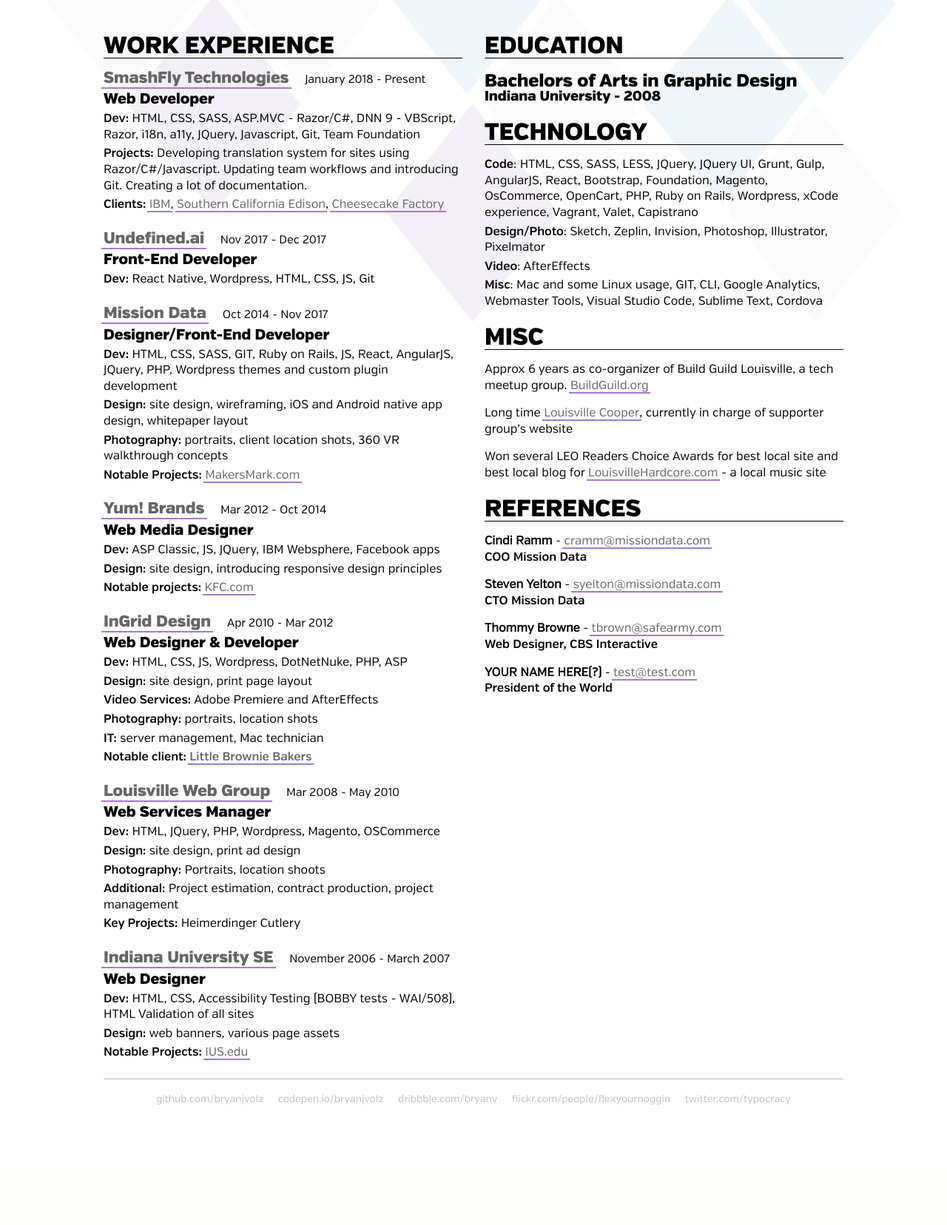
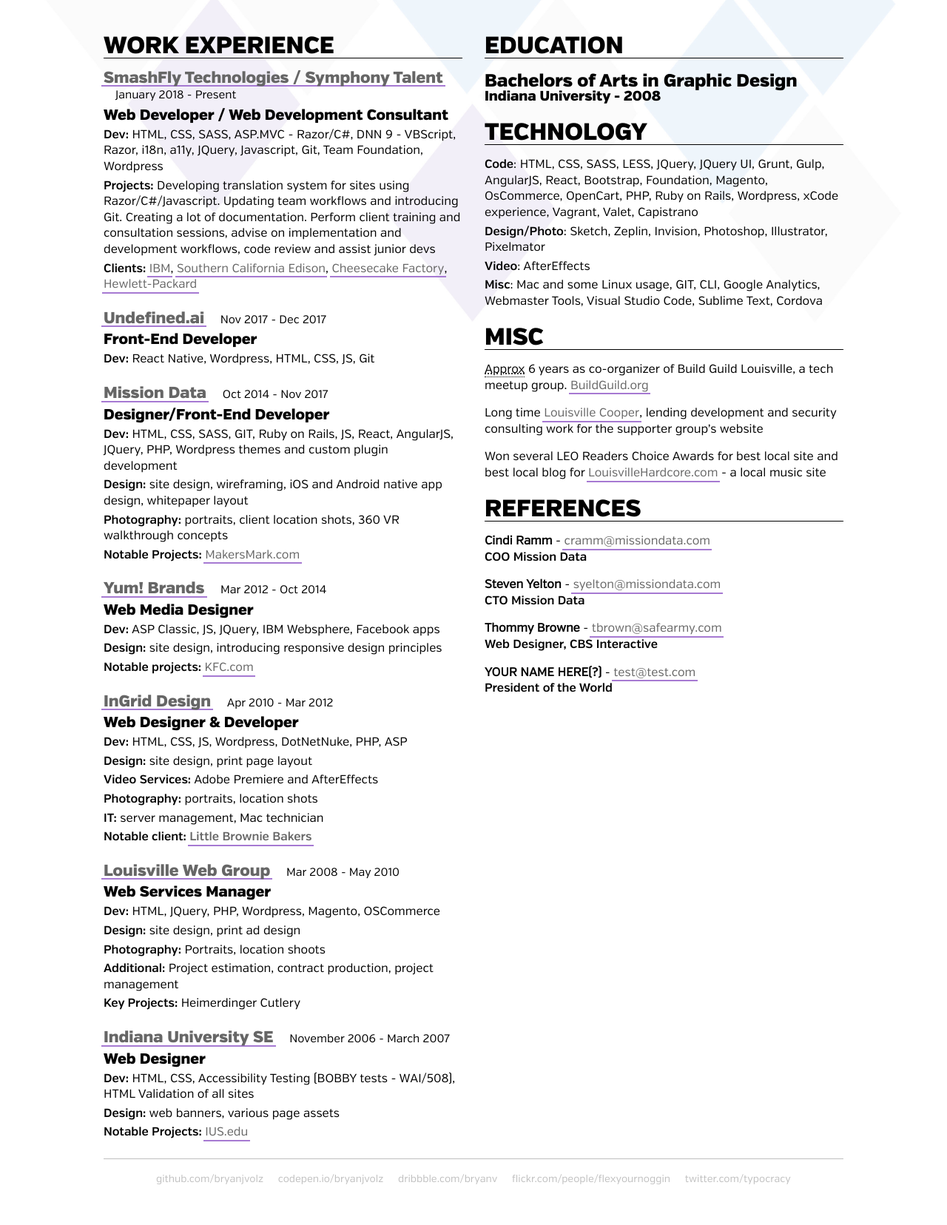
Before and after one commit to bryanjvolz/typocracy, a PHP site: page /resume/ in a window 1280 px wide. Shown: the part 192-1848 px from the top of the page at 74% size. Before the commit the page ends 1685 px from the top, so only its background shows below. Run offline with PHP 8.4, Linux system fonts and the light colour scheme.

Commit message:
Update resume, add OG tags, fix multi-line error with resume link hover effects

```diff
--- /dev/null
+++ b/css/partials/base/_functions.scss
@@ -0,0 +1,14 @@
+/**
+** Functions
+**/
+
+
+@function rem($pixels, $context: $font-size) {
+  @return #{$pixels/$context}rem;
+}
+
+
+@function get-color($color){
+  $color: map-get($colors-theme, $color);
+  @return $color;
+}
--- a/css/partials/base/_vars.scss
+++ b/css/partials/base/_vars.scss
@@ -1,6 +1,8 @@
 /* =============================================================================
 Variables
 ========================================================================== */
+
+$font-size: 16;
 
 $transition: .3s ease all;
 $transition-slow: .5s ease all;
@@ -18,3 +20,5 @@
 $verb-base:     'Verb', helvetica, arial, sans-serif;
 
 $resume-container: 1000px;
+
+$colors-theme : (black: #000000, white: #ffffff, lightGrey: #f1f1f1, lightGrey2: #F2E3C6, darkGrey: #353634, purple: rebeccapurple, red: #E6324B );
--- a/css/partials/modules/_homepage.scss
+++ b/css/partials/modules/_homepage.scss
@@ -3,12 +3,12 @@
 ========================================================================== */
 
 .home {
-  background: #353634 url('../img/goat-2014-sm.jpg') top center no-repeat fixed;
+  background: get-color(darkGrey) url('../img/goat-2014-sm.jpg') top center no-repeat fixed;
   font-family: $verb-base;
   background-size: cover;
 
   @media #{$bp-wide}{
-    background: #353634 url('../img/goat-2017.jpg') center center no-repeat fixed;
+    background: get-color(darkGrey) url('../img/goat-2017.jpg') center center no-repeat fixed;
   }
 
 
@@ -20,17 +20,17 @@
   }
 
   a:link {
-    color: #E6324B;
+    color: get-color(red);
   }
   a:hover{
-    color: darken(#E6324B,5%);
-    background-color: darken(#E6324B,20%);
+    color: darken(get-color(red),5%);
+    background-color: darken(get-color(red),20%);
   }
   a:visited {
-    color: darken(#E6324B,15%);
+    color: darken(get-color(red),15%);
   }
   a:visited:hover {
-    background-color: darken(#E6324B,40%);
+    background-color: darken(get-color(red),40%);
   }
 
   /**** Page elements ****/
@@ -38,7 +38,7 @@
   .info {
     animation: fadeIn 3s both;
     background: rgba(0,0,0,.65);
-    color: #F2E3C6;
+    color: get-color(lightGrey2);
     margin: 1.5em auto;
     padding: .5em;
     max-width: 450px;
--- a/css/partials/modules/_resume.scss
+++ b/css/partials/modules/_resume.scss
@@ -76,9 +76,9 @@
   }
 
   .col-md-6 {
-    min-height: 1px;
-    padding-left: 15px;
-    padding-right: 15px;
+    min-height: rem(1);
+    padding-left: rem(15);
+    padding-right: rem(15);
     position: relative;
 
     //@media screen and (min-width: $resume-container) {
@@ -90,23 +90,25 @@
 
   a:link, a:visited {
     color: #666;
+    display: inline-block;
     position: relative;
     text-decoration: none;
 
     &:hover {
-      color: #f1f1f1;
+      color: get-color(lightGrey);
 
       &:after {
-        background: rebeccapurple;
+        background: get-color(purple);
         height: 115%;
       }
     }
 
     &:after {
-      background: lighten(rebeccapurple,25%);
+      background: lighten(get-color(purple),25%);
       bottom: -1px;
       content: '';
-      min-height: 2px;
+      height: rem(2);
+      min-height: rem(2);
       left: -0.15em;
       position: absolute;
       transition: $transition-bounce;
@@ -120,7 +122,7 @@
   }
 
   h1 {
-    border-bottom: 1px solid black;
+    border-bottom: 1px solid get-color(black);
     line-height: 2rem;
     margin-bottom: 1rem;
   }
@@ -199,7 +201,7 @@
     padding: 0 .5rem;
 
     @media #{$bp-mid}{
-      display: inline-block
+      display: inline-block;
     }
   }
 }
@@ -216,6 +218,5 @@
 
   &:hover {
     color: rgba(40,40,40,1);
-
   }
 }
--- a/css/style.css
+++ b/css/style.css
@@ -1396,6 +1396,9 @@
 /* =============================================================================
 Variables
 ========================================================================== */
+/**
+** Functions
+**/
 /* =============================================================================
 Base Styling
 ========================================================================== */
@@ -1594,9 +1597,9 @@
     display: table;
     content: " "; }
   .resume .col-md-6 {
-    min-height: 1px;
-    padding-left: 15px;
-    padding-right: 15px;
+    min-height: 0.0625rem;
+    padding-left: 0.9375rem;
+    padding-right: 0.9375rem;
     position: relative; }
     @media screen and (min-width: 650px) {
       .resume .col-md-6 {
@@ -1604,6 +1607,7 @@
         width: 50%; } }
   .resume a:link, .resume a:visited {
     color: #666;
+    display: inline-block;
     position: relative;
     text-decoration: none; }
     .resume a:link:hover, .resume a:visited:hover {
@@ -1615,7 +1619,8 @@
       background: #a679d2;
       bottom: -1px;
       content: '';
-      min-height: 2px;
+      height: 0.125rem;
+      min-height: 0.125rem;
       left: -0.15em;
       position: absolute;
       -webkit-transition: all 600ms cubic-bezier(0.175, 0.885, 0.05, 1.75);
@@ -1625,7 +1630,7 @@
   .resume h1, .resume h2, .resume h3, .resume h4, .resume h5 {
     font-family: "verb_blackregular", helvetica, Arial, sans-serif; }
   .resume h1 {
-    border-bottom: 1px solid black;
+    border-bottom: 1px solid #000000;
     line-height: 2rem;
     margin-bottom: 1rem; }
   .resume .semibold {
--- a/css/style.scss
+++ b/css/style.scss
@@ -17,6 +17,7 @@
 @import 'partials/icomoon/icomoon';
 
 @import 'partials/base/vars';
+@import 'partials/base/functions';
 @import 'partials/base/base';
 @import 'partials/base/fonts';
 @import 'partials/base/animation';
--- a/gulpfile.js
+++ b/gulpfile.js
@@ -45,11 +45,10 @@
   });
 });
 
-
-
 // Watch
 gulp.task('sass:watch', function () {
   gulp.watch('./css/**/*.scss', ['sass']);
+  browserSync.reload();
  });
 
 // Watch files for changes, recompile/rebuild and reload the browser
--- a/package.json
+++ b/package.json
@@ -16,13 +16,13 @@
  "private": true,
  "homepage": "http://www.bryanvolz.com/",
  "dependencies": {
-  "browser-sync": "^2.24.7",
-  "gulp": "^4.0.0",
   "gulp-sass": "^4.0.2",
   "gulp-sourcemaps": "^2.6.4",
   "gulp-uglifycss": "^1.1.0"
  },
  "devDependencies": {
+  "browser-sync": "^2.26.7",
+  "gulp": "^4.0.2",
   "gulp-autoprefixer": "^6.0.0",
   "gulp-uglify": "^3.0.1",
   "pump": "^3.0.0"
--- a/resume/index.html
+++ b/resume/index.html
@@ -26,18 +26,24 @@
   <meta name="summary" content="Information about Bryan Volz">
   <meta name="rating" content="General">
   <meta name="description" content="150 chars">
+
+  <meta property="og:title" content="">
+  <meta property="og:image" content="https://typocracy.net/img/goat-2014-sm.jpg">
+  <meta property="og:image:alt" content="A hungry black and white goat with large horns looking up at the viewer">
+  <meta property="og:description" content="Bryan Volz is a front-end web designer/dev, a travel and music photographer, Bayern München fan and more from Louisville, KY, USA">
+  <meta property="og:locale" content="en-us">
+
   <meta name="twitter:card" content="summary">
-
   <meta name="twitter:site" content="@typocracy">
   <meta name="twitter:creator" content="@typocracy">
   <meta name="twitter:url" content="//typocracy.net">
   <meta name="twitter:title" content="Bryan Volz">
-  <meta name="twitter:description" content="Bryan Volz is a front-end web designer/dev from Louisville, KY, USA">
-  <meta name="twitter:image" content="//typocracy.net/img/bryan_volz_2017.jpg">
+  <meta name="twitter:description" content="Bryan Volz is a front-end web designer/dev, a travel and music photographer, Bayern München fan and more from Louisville, KY, USA">
+  <meta name="twitter:image" content="https://typocracy.net/img/goat-2014-sm.jpg">
 
   <meta itemprop="name" content="Bryan Volz">
-  <meta itemprop="description" content="Bryan Volz is a front-end web designer/dev from Louisville, KY, USA">
-  <meta itemprop="image" content="//typocracy.net/img/bryan_volz_2017.jpg">
+  <meta itemprop="description" content="Bryan Volz is a front-end web designer/dev, a travel and music photographer, Bayern München fan and more from Louisville, KY, USA">
+  <meta itemprop="image" content="https://typocracy.net/img/goat-2014-sm.jpg">
 
   <link rel="stylesheet" href="/css/style.css">
 </head>
@@ -61,27 +67,27 @@
           <dl>
 
             <dt>
-              <strong><a href="https://www.smashfly.com/" target="_blank">SmashFly Technologies</a></strong>
-              <span class="resume-experience__date">January 2018 - Present</span>
-              <span class="resume-experience__position">Web Developer</span>
+              <strong><a href="https://www.smashfly.com/" target="_blank">SmashFly Technologies / Symphony Talent</a></strong>
+              <span class="resume-experience__date datecalc" data-datestart="01/01/2018" data-dateend="present">January 2018 - Present</span>
+              <span class="resume-experience__position">Web Developer / Web Development Consultant</span>
             </dt>
             <dd>
               <ul>
                 <li>
-                  <span class="semibold">Dev:</span> HTML, CSS, SASS, ASP.MVC - Razor/C#, DNN 9 - VBScript, Razor, i18n, a11y, JQuery, Javascript, Git, Team Foundation
+                  <span class="semibold">Dev:</span> HTML, CSS, SASS, ASP.MVC - Razor/C#, DNN 9 - VBScript, Razor, i18n, a11y, JQuery, Javascript, Git, Team Foundation, Wordpress
                 </li>
                 <li>
-                  <span class="semibold">Projects:</span> Developing translation system for sites using Razor/C#/Javascript. Updating team workflows and introducing Git. Creating a lot of documentation.
+                  <span class="semibold">Projects:</span> Developing translation system for sites using Razor/C#/Javascript. Updating team workflows and introducing Git. Creating a lot of documentation. Perform client training and consultation sessions, advise on implementation and development workflows, code review and assist junior devs
                 </li>
                 <li>
-                  <span class="semibold">Clients:</span> <a href="https://careers.ibm.com/" target="_blank">IBM</a>, <a href="hhttps://www.edisoncareers.com/" target="_blank">Southern California Edison</a>, <a href="https://www.cakecareers.com/" target="_blank">Cheesecake Factory</a>
+                  <span class="semibold">Clients:</span> <a href="https://careers.ibm.com/" target="_blank">IBM</a>, <a href="hhttps://www.edisoncareers.com/" target="_blank">Southern California Edison</a>, <a href="https://www.cakecareers.com/" target="_blank">Cheesecake Factory</a>, <a href="https://jobs.hp.com/" target="_blank" rel="noopener noreferrer">Hewlett-Packard</a>
                 </li>
               </ul>
             </dd>
 
             <dt>
               <strong><a href="https://www.undefined.ai/" target="_blank">Undefined.ai</a></strong>
-              <span class="resume-experience__date">Nov 2017 - Dec 2017</span>
+              <span class="resume-experience__date datecalc" data-datestart="11/28/2017" data-dateend="12/31/2017">Nov 2017 - Dec 2017</span>
               <span class="resume-experience__position">Front-End Developer</span>
             </dt>
             <dd>
@@ -94,7 +100,7 @@
 
             <dt>
               <strong><a href="https://www.missiondata.com/" target="_blank">Mission Data</a></strong>
-              <span class="resume-experience__date">Oct 2014 - Nov 2017</span>
+              <span class="resume-experience__date datecalc" data-datestart="10/15/2014" data-dateend="12/26/2017">Oct 2014 - Nov 2017</span>
               <span class="resume-experience__position">Designer/Front-End Developer</span>
             </dt>
             <dd>
@@ -113,7 +119,7 @@
 
             <dt>
               <strong><a href="https://www.yum.com/" target="_blank">Yum! Brands</a></strong>
-              <span class="resume-experience__date">Mar 2012 - Oct 2014</span>
+              <span class="resume-experience__date datecalc" data-datestart="03/01/2012" data-dateend="10/17/2014">Mar 2012 - Oct 2014</span>
               <span class="resume-experience__position">Web Media Designer</span>
             </dt>
             <dd>
@@ -131,7 +137,7 @@
 
             <dt>
               <strong><a href="http://www.ingriddesign.com/" target="_blank">InGrid Design</a></strong>
-              <span class="resume-experience__date">Apr 2010 - Mar 2012</span>
+              <span class="resume-experience__date datecalc" data-datestart="04/01/2010" data-dateend="03/01/2012">Apr 2010 - Mar 2012</span>
               <span class="resume-experience__position">Web Designer &amp; Developer</span>
             </dt>
             <dd>
@@ -155,7 +161,7 @@
 
             <dt>
               <strong><a href="https://www.louisvillewebgroup.com/" target="_blank">Louisville Web Group</a></strong>
-              <span class="resume-experience__date">Mar 2008 - May 2010</span>
+              <span class="resume-experience__date datecalc" data-datestart="03/01/2008" data-datestart="05/01/2010" data-dateend="05/30/2010">Mar 2008 - May 2010</span>
               <span class="resume-experience__position">Web Services Manager</span>
             </dt>
             <dd>
@@ -175,7 +181,7 @@
 
             <dt>
               <strong><a href="https://www.ius.edu/">Indiana University SE</a></strong>
-              <span class="resume-experience__date">November 2006 - March 2007</span>
+              <span class="resume-experience__date datecalc" data-dateend="11/15/2006" data-dateend="03/01/2007">November 2006 - March 2007</span>
               <span class="resume-experience__position">Web Designer</span>
             </dt>
             <dd>
@@ -220,11 +226,11 @@
         <section class="resume-misc">
           <h1>MISC</h1>
           <ul>
-            <li>Approx 6 years as co-organizer of Build Guild Louisville, a tech meetup group.
+            <li><abbr title="Approximately">Approx</abbr> 6 years as co-organizer of Build Guild Louisville, a tech meetup group.
               <a href="//buildguild.org/" target="_blank">BuildGuild.org</a>
             </li>
             <li>Long time
-              <a href="//louisvillecoopers.com/" target="_blank">Louisville Cooper</a>, currently in charge of supporter group’s website
+              <a href="//louisvillecoopers.com/" target="_blank">Louisville Cooper</a>, lending development and security consulting work for the supporter group’s website
             </li>
             <li>Won several LEO Readers Choice Awards for best local site and best local blog for
               <a href="//LouisvilleHardcore.com"
@@ -288,6 +294,75 @@
     </footer>
   </main>
 
+  <script>
+    calcDates();
+
+    function calcDates(){
+      const dates = [...document.getElementsByClassName('datecalc')];
+      dates.forEach( (date) => {
+        const datestart = new Date(date.getAttribute('data-datestart') );
+        if( date.getAttribute('data-dateend').toLowerCase() === 'present' ){
+          console.log('present')
+          var dateend = new Date();
+        } else {
+          var dateend = new Date(date.getAttribute('data-dateend') );
+        }
+        console.log(date.getAttribute('data-datestart') + ' ' + datestart);
+        console.log(date.getAttribute('data-dateend') + ' ' + dateend);
+
+        // const dateDiff = dateend.getTime() - datestart.getTime();
+        // console.log(dateDiff);
+        console.log( getAge(datestart,dateend) );
+        date.setAttribute('title',getAge(datestart,dateend));
+        function getAge(date_1, date_2){
+
+          //convert to UTC
+          var date2_UTC = new Date(Date.UTC(date_2.getUTCFullYear(), date_2.getUTCMonth(), date_2.getUTCDate()));
+          var date1_UTC = new Date(Date.UTC(date_1.getUTCFullYear(), date_1.getUTCMonth(), date_1.getUTCDate()));
+          var yAppendix, mAppendix, dAppendix;
+          //--------------------------------------------------------------
+          var days = date2_UTC.getDate() - date1_UTC.getDate();
+          if (days < 0)
+          {
+
+              date2_UTC.setMonth(date2_UTC.getMonth() - 1);
+              days += DaysInMonth(date2_UTC);
+          }
+          //--------------------------------------------------------------
+          var months = date2_UTC.getMonth() - date1_UTC.getMonth();
+          if (months < 0)
+          {
+              date2_UTC.setFullYear(date2_UTC.getFullYear() - 1);
+              months += 12;
+          }
+          //--------------------------------------------------------------
+          var years = date2_UTC.getFullYear() - date1_UTC.getFullYear();
+
+
+
+
+          if (years > 1) yAppendix = " years";
+          else yAppendix = " year";
+          if (months > 1) mAppendix = " months";
+          else mAppendix = " month";
+          if (days > 1) dAppendix = " days";
+          else dAppendix = " day";
+
+          var yearFormat = years + yAppendix + ", " + months + mAppendix + ", and " + days + dAppendix;
+
+          return yearFormat;
+        }
+
+        function DaysInMonth(date2_UTC){
+          var monthStart = new Date(date2_UTC.getFullYear(), date2_UTC.getMonth(), 1);
+          var monthEnd = new Date(date2_UTC.getFullYear(), date2_UTC.getMonth() + 1, 1);
+          var monthLength = (monthEnd - monthStart) / (1000 * 60 * 60 * 24);
+          return monthLength;
+        }
+      });
+    }
+  </script>
+
   <script>(function (i, s, o, g, r, a, m) {
     i['GoogleAnalyticsObject'] = r; i[r] = i[r] || function () {
       (i[r].q = i[r].q || []).push(arguments)
```
Also changed, not shown: index.html (+10 -4 lines), package-lock.json.
